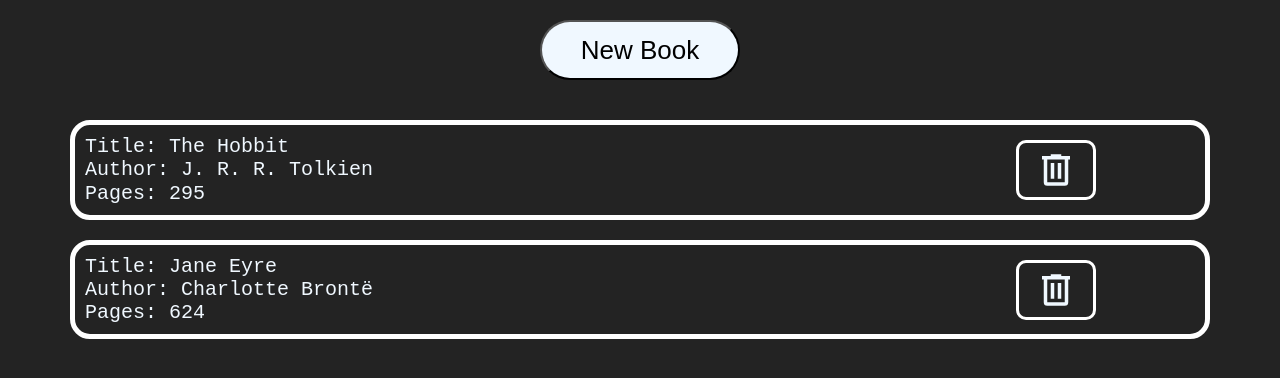
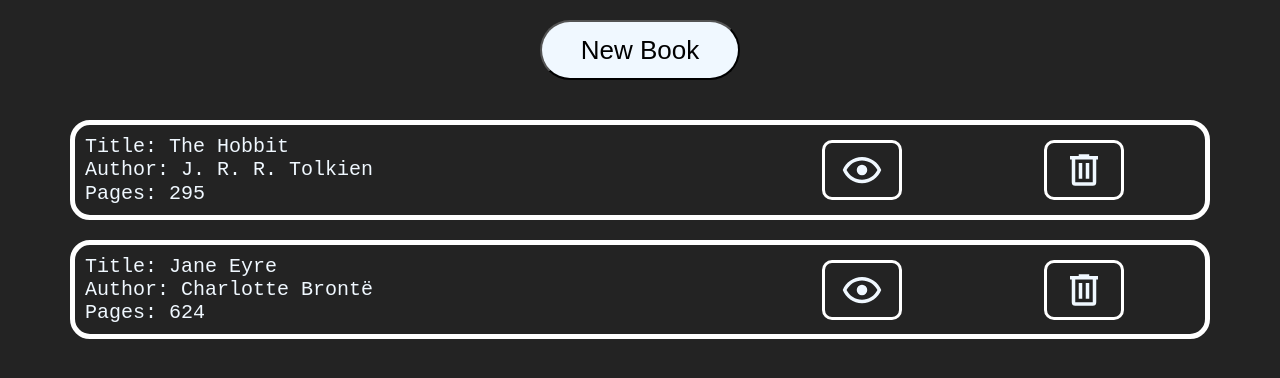
Before and after one commit to JustFact/jsBookLibrary, a plain HTML site: page index.html in a window 1280 px wide. Drawn offline with Linux system fonts and the light colour scheme.

Commit message:
Add Read status button and toggle the value
Added a new 'Read Status' button to each card.
when a user click on the read button (with eye
icon) then the corresponding object's isRead value
will be toggled

```diff
--- a/script.js
+++ b/script.js
@@ -35,6 +35,7 @@ function displayBooks(){
     for(book of myLibrary){
         const bookCard = document.createElement('div');
         bookCard.classList.add('book-card');
+        bookCard.setAttribute('data-index',index)
 
         const bookTitle = document.createElement('div');
         bookTitle.classList.add('title');
@@ -48,12 +49,16 @@ function displayBooks(){
         bookPages.classList.add('pages');
         bookPages.textContent = `Pages: ${book.pages}`
 
+        const readButton = document.createElement('div');
+        readButton.classList.add('read-button')
+        readButton.innerHTML = '<svg class="icon" xmlns="http://www.w3.org/2000/svg" viewBox="0 0 24 24"><title>eye-outline</title><path d="M12,9A3,3 0 0,1 15,12A3,3 0 0,1 12,15A3,3 0 0,1 9,12A3,3 0 0,1 12,9M12,4.5C17,4.5 21.27,7.61 23,12C21.27,16.39 17,19.5 12,19.5C7,19.5 2.73,16.39 1,12C2.73,7.61 7,4.5 12,4.5M3.18,12C4.83,15.36 8.24,17.5 12,17.5C15.76,17.5 19.17,15.36 20.82,12C19.17,8.64 15.76,6.5 12,6.5C8.24,6.5 4.83,8.64 3.18,12Z" /></svg>';
+
         const deleteButton = document.createElement('div');
         deleteButton.classList.add('delete-button')
         deleteButton.innerHTML = '<svg class="icon" xmlns="http://www.w3.org/2000/svg" viewBox="0 0 24 24"><title>trash-can-outline</title><path d="M9,3V4H4V6H5V19A2,2 0 0,0 7,21H17A2,2 0 0,0 19,19V6H20V4H15V3H9M7,6H17V19H7V6M9,8V17H11V8H9M13,8V17H15V8H13Z" /></svg>'
         deleteButton.setAttribute('data-index',index++);
 
-        bookCard.append(bookTitle, bookAuthor, bookPages, deleteButton);
+        bookCard.append(bookTitle, bookAuthor, bookPages, readButton, deleteButton);
         tempBooks.push(bookCard)
     }
     bookContainer.replaceChildren(...tempBooks);
@@ -62,12 +67,19 @@ function displayBooks(){
 
     for(delButton of deleteButtons){
         delButton.addEventListener('click',(e)=>{
-            console.log(e.currentTarget.dataset.index);
-            //FINISH THIS
             myLibrary.splice(e.currentTarget.dataset.index,1);
             displayBooks();
         },
     )
+    }
+
+    const readButtons = document.querySelectorAll('.read-button');
+    for(readBtn of readButtons){
+        readBtn.addEventListener('click', (e)=>{
+            // console.log(e.currentTarget.parentNode.dataset.index);
+            myLibrary[e.currentTarget.parentNode.dataset.index].isRead = !myLibrary[e.currentTarget.parentNode.dataset.index].isRead
+            // console.log(myLibrary[e.currentTarget.parentNode.dataset.index])
+        })
     }
 
 }
--- a/style.css
+++ b/style.css
@@ -30,22 +30,34 @@ body {
     color: aliceblue;
     font-size: 20px;
     display: grid;
-    grid-template-columns: 3fr 1fr;
+    grid-template-columns: 3fr 1fr 1fr;
     grid-template-rows: 1fr 1fr 1fr;
     align-items: center;
 }
 
-.book-card .delete-button {
+.book-card .delete-button, .book-card .read-button {
     border: 3px solid white;
     border-radius: 10px;
-    grid-row: 1 / -1;
-    grid-column: 2;
     display: grid;
     align-items: center;
     justify-content: center;
     justify-self: center;
     width: 80px;
     height: 60px;
+}
+
+.book-card .read-button {
+    grid-row: 1 / -1;
+    grid-column: 2;
+}
+
+.book-card .delete-button {
+    grid-row: 1 / -1;
+    grid-column: 3;
+}
+
+.book-card .read-button:hover .icon {
+    fill: rgb(129, 146, 255);
 }
 
 .book-card .delete-button:hover .icon{
```
